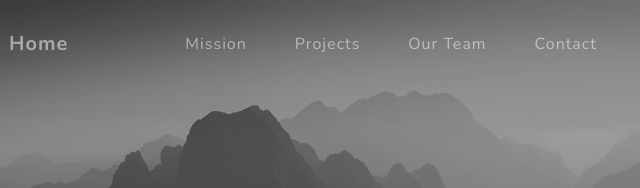
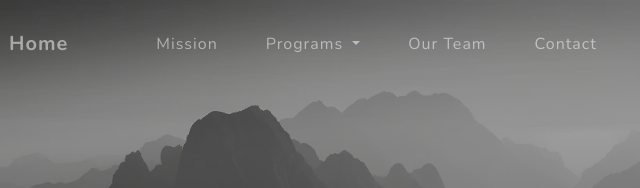
Before and after one commit to ahopefulencounter/ahopefulencounter.github.io, a plain HTML site: page index.html in a window 1280 px wide. Shown: the top 188 px of the page, 109-749 px from the left. Drawn offline with nearby package versions, Linux system fonts and the light colour scheme.

Commit message:
Update index.html

```diff
--- a/index.html
+++ b/index.html
@@ -38,7 +38,15 @@
                 <div class="collapse navbar-collapse" id="navbarResponsive">
                     <ul class="navbar-nav ms-auto">
                         <li class="nav-item"><a class="nav-link" href="#mission">Mission</a></li>
-                        <li class="nav-item"><a class="nav-link" href="#projects">Projects</a></li>
+                        <li class="nav-item dropdown">
+                        <a class="nav-link dropdown-toggle nav-link" href="#" id="navbarDropdown" role="button"
+                            data-bs-toggle="dropdown" aria-expanded="false">
+                            Programs
+                        </a>
+                        <ul class="dropdown-menu " aria-labelledby="navbarDropdown">
+                            <li><a class="dropdown-item" href="#projects">Projects</a></li>
+                        </ul>
+                    </li>
                         <li class="nav-item"><a class="nav-link" href="#team">Our Team</a></li>
                         <li class="nav-item"><a class="nav-link" href="#signup">Contact</a></li>
                         <li class="nav-item"><a class="nav-link" href="https://sites.google.com/hopefulencounter.org/ahe-events-calendar/home" target="_blank">Events</a></li>
```
